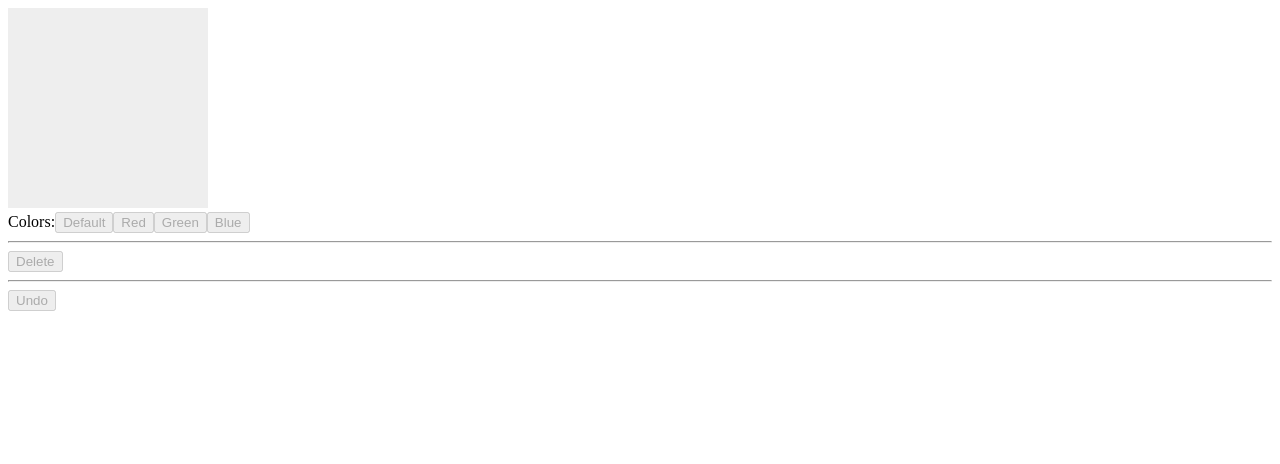
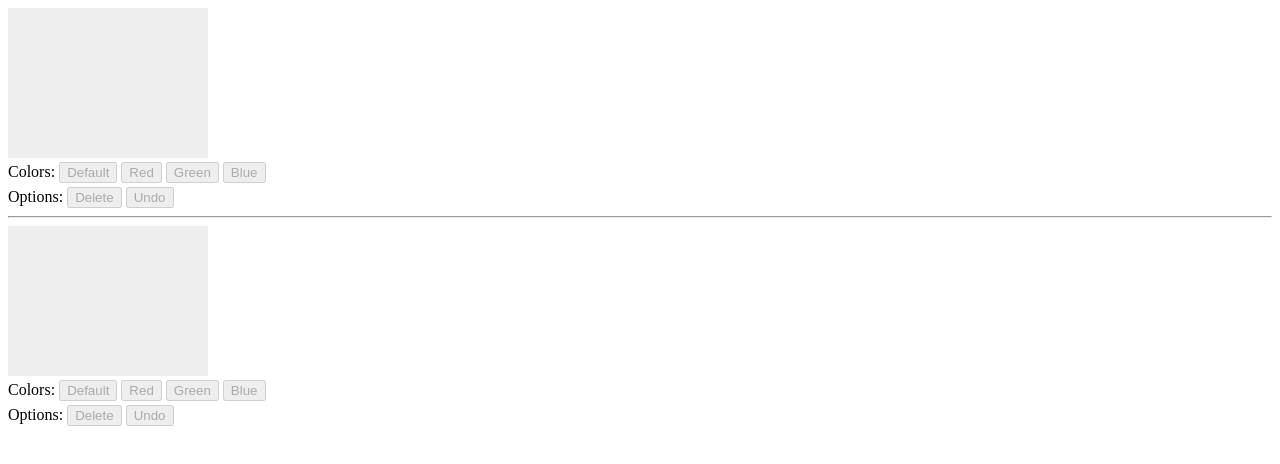
Before and after one commit to cxc421/joitai-demo, a React (Create React App) app: page / in a window 1280 px wide. Shown: the top 464 px of the page. Built offline with nearby package versions, Linux system fonts and the light colour scheme.

Commit message:
Add Provider example

```diff
--- /dev/null
+++ b/src/examples/10-add-provider/Controls.tsx
@@ -0,0 +1,43 @@
+import { useAtom } from "jotai";
+import { setColorAtom } from "./selection";
+import { deleteSelectedShpaeAtom } from "./SvgShapes";
+import { undoAtom } from "./hostory";
+
+const colors = [
+  { value: "", label: "Default" },
+  { value: "red", label: "Red" },
+  { value: "green", label: "Green" },
+  { value: "blue", label: "Blue" },
+];
+
+export const Controls = () => {
+  const [currentColor, setColor] = useAtom(setColorAtom);
+  const [isSelected, deleteSelectedShape] = useAtom(deleteSelectedShpaeAtom);
+  const [hasHistory, undoHistory] = useAtom(undoAtom);
+
+  return (
+    <div>
+      <div>
+        <span>Colors:</span>
+        {colors.map(({ value, label }) => (
+          <button
+            key={value}
+            onClick={() => setColor(value)}
+            disabled={currentColor === null || currentColor === value}
+          >
+            {label}
+          </button>
+        ))}
+      </div>
+      <div style={{ marginTop: 4 }}>
+        <span>Options:</span>
+        <button onClick={deleteSelectedShape} disabled={!isSelected}>
+          Delete
+        </button>
+        <button onClick={undoHistory} disabled={!hasHistory}>
+          Undo
+        </button>
+      </div>
+    </div>
+  );
+};
--- /dev/null
+++ b/src/examples/10-add-provider/SvgDots.tsx
@@ -0,0 +1,28 @@
+import { atom, useAtom } from "jotai";
+import type { Point } from "./types";
+import { addShapeAtom } from "./SvgShapes";
+
+const dotsAtom = atom<Point[]>([]);
+
+export const addDotAtom = atom(null, (_get, set, update: Point) => {
+  set(dotsAtom, (prev) => [...prev, update]);
+});
+
+export const commitDotsAtom = atom(null, (get, set) => {
+  set(addShapeAtom, get(dotsAtom));
+  set(dotsAtom, []);
+});
+
+const SvgDots = () => {
+  const [dots] = useAtom(dotsAtom);
+
+  return (
+    <g>
+      {dots.map(([x, y], idx) => (
+        <circle key={idx} cx={x} cy={y} r="2" fill="#aaa" />
+      ))}
+    </g>
+  );
+};
+
+export { SvgDots };
--- /dev/null
+++ b/src/examples/10-add-provider/SvgRoot.tsx
@@ -0,0 +1,49 @@
+import { atom, useAtom } from "jotai";
+import type { Point } from "./types";
+import { SvgDots, addDotAtom, commitDotsAtom } from "./SvgDots";
+import { SvgShapes } from "./SvgShapes";
+
+// Atoms
+
+const isDrawingAtom = atom(false);
+
+const handleMouseDownAtom = atom(null, (_, set) => {
+  set(isDrawingAtom, true);
+});
+
+const handleMouseUpAtom = atom(null, (_, set) => {
+  set(isDrawingAtom, false);
+  set(commitDotsAtom);
+});
+
+const handleMouseMoveAtom = atom(null, (get, set, update: Point) => {
+  if (get(isDrawingAtom)) {
+    set(addDotAtom, update);
+  }
+});
+
+const SvgRoot = () => {
+  const [, handleMouseDown] = useAtom(handleMouseDownAtom);
+  const [, handleMouseUp] = useAtom(handleMouseUpAtom);
+  const [, handleMouseMove] = useAtom(handleMouseMoveAtom);
+
+  return (
+    <svg
+      width="200"
+      height="150"
+      viewBox="0 0 200 150"
+      onMouseDown={handleMouseDown}
+      onMouseUp={handleMouseUp}
+      onMouseMove={(e) => {
+        const { x, y } = e.currentTarget.getBoundingClientRect();
+        handleMouseMove([e.clientX - x, e.clientY - y]);
+      }}
+    >
+      <rect width="200" height="200" fill="#eee" />
+      <SvgShapes />
+      <SvgDots />
+    </svg>
+  );
+};
+
+export { SvgRoot };
--- /dev/null
+++ b/src/examples/10-add-provider/SvgShape.tsx
@@ -0,0 +1,41 @@
+import { atom, useAtom } from "jotai";
+import type { Point, ShapeAtom } from "./types";
+import { selectShapeAtom, isSelectedAtomCreator } from "./selection";
+import { useMemo } from "react";
+
+const pointsToPath = (points: readonly Point[]) =>
+  points.reduce((acc, point) => {
+    if (!acc) return `M ${point[0]} ${point[1]}`;
+    return acc + ` L ${point[0]} ${point[1]}`;
+  }, "");
+
+export const createShapeAtom = (points: readonly Point[]): ShapeAtom =>
+  atom({ path: pointsToPath(points) });
+
+export const SvgShape = ({ shapeAtom }: { shapeAtom: ShapeAtom }) => {
+  const [shape] = useAtom(shapeAtom);
+  const [, selectShape] = useAtom(selectShapeAtom);
+  const isSelectedAtom = useMemo(
+    () => isSelectedAtomCreator(shapeAtom),
+    [shapeAtom]
+  );
+  const [isSelected] = useAtom(isSelectedAtom);
+
+  return (
+    <g onClick={() => selectShape(shapeAtom)}>
+      <path
+        d={shape.path}
+        fill="none"
+        stroke="red"
+        strokeWidth="12"
+        opacity={isSelected ? "0.3" : "0"}
+      />
+      <path
+        d={shape.path}
+        fill="none"
+        stroke={shape.color || "black"}
+        strokeWidth="3"
+      />
+    </g>
+  );
+};
--- /dev/null
+++ b/src/examples/10-add-provider/SvgShapes.tsx
@@ -0,0 +1,41 @@
+import { atom, useAtom } from "jotai";
+import type { Point } from "./types";
+import { createShapeAtom, SvgShape } from "./SvgShape";
+import { selectShapeAtom, selectedAtom, unselectAtom } from "./selection";
+import { shapeAtomsAtom } from "./hostory";
+
+export const addShapeAtom = atom(
+  null,
+  (_get, set, update: readonly Point[]) => {
+    if (update.length < 2) return;
+    const shapeAtom = createShapeAtom(update);
+    set(shapeAtomsAtom, (prev) => [...prev, shapeAtom]);
+    set(selectShapeAtom, shapeAtom);
+  }
+);
+
+export const deleteSelectedShpaeAtom = atom(
+  (get) => !!get(selectedAtom),
+  (get, set) => {
+    const selectedShape = get(selectedAtom);
+    if (selectedShape) {
+      set(shapeAtomsAtom, (shapeAtoms) =>
+        shapeAtoms.filter((shapeAtom) => shapeAtom !== selectedShape)
+      );
+      set(unselectAtom);
+    }
+  }
+);
+
+export const SvgShapes = () => {
+  const [shapeAtoms] = useAtom(shapeAtomsAtom);
+  return (
+    <g>
+      {shapeAtoms.map((shapeAtom, i) => {
+        const key = shapeAtom.toString();
+        console.log(`${i}: ${key}`);
+        return <SvgShape key={key} shapeAtom={shapeAtom} />;
+      })}
+    </g>
+  );
+};
--- /dev/null
+++ b/src/examples/10-add-provider/hostory.ts
@@ -0,0 +1,45 @@
+import { atom, SetStateAction } from "jotai";
+import { ShapeAtom, ShapeAtomValue } from "./types";
+import { unselectAtom } from "./selection";
+
+// Array of shape atom
+const internalShapeAtomsAtom = atom<ShapeAtom[]>([]);
+// Array of shape atom value array
+const historyAtom = atom<ShapeAtomValue[][]>([]);
+
+export const saveHistoryAtom = atom(null, (get, set, _update) => {
+  // Transfer array of shape atom to array of shape atom value
+  const shapes = get(internalShapeAtomsAtom).map((shapeAtom) => get(shapeAtom));
+  // Add latest shape atom values to first position
+  set(historyAtom, (prev) => [shapes, ...prev]);
+});
+
+export const shapeAtomsAtom = atom(
+  (get) => get(internalShapeAtomsAtom),
+  (_get, set, update: SetStateAction<ShapeAtom[]>) => {
+    // Each time set new shape atom array, save to history
+    // then replace the current internalShapeAtomsAtom
+    set(saveHistoryAtom);
+    set(internalShapeAtomsAtom, update);
+  }
+);
+
+export const undoAtom = atom(
+  (get) => {
+    const hastHistory = get(historyAtom).length > 0;
+    return hastHistory;
+  },
+  (get, set, _update) => {
+    const history = get(historyAtom);
+    const [shapes, ...otherHistory] = history;
+
+    set(internalShapeAtomsAtom, (prev) =>
+      shapes.map((shape, index) =>
+        prev[index] && get(prev[index]) === shape ? prev[index] : atom(shape)
+      )
+    );
+
+    set(historyAtom, otherHistory);
+    set(unselectAtom);
+  }
+);
--- /dev/null
+++ b/src/examples/10-add-provider/index.css
@@ -0,0 +1,7 @@
+button {
+  margin-left: 4px;
+}
+
+svg {
+  user-select: none;
+}
--- /dev/null
+++ b/src/examples/10-add-provider/index.tsx
@@ -0,0 +1,20 @@
+import "./index.css";
+import { Provider } from "jotai";
+import { SvgRoot } from "./SvgRoot";
+import { Controls } from "./Controls";
+
+const App = () => (
+  <>
+    <Provider>
+      <SvgRoot />
+      <Controls />
+    </Provider>
+    <hr />
+    <Provider>
+      <SvgRoot />
+      <Controls />
+    </Provider>
+  </>
+);
+
+export default App;
--- /dev/null
+++ b/src/examples/10-add-provider/selection.ts
@@ -0,0 +1,45 @@
+import { atom } from "jotai";
+import { ShapeAtom } from "./types";
+import { saveHistoryAtom } from "./hostory";
+
+// Hold current selected shape atom data
+const selectedShapeAtomAtom = atom<ShapeAtom | null>(null);
+
+// Set selected shape atom
+export const selectShapeAtom = atom(null, (_get, set, shapeAtom: ShapeAtom) => {
+  set(selectedShapeAtomAtom, shapeAtom);
+});
+
+// Create an atom to determine input shapeAtom is selectedShapeAtomAtom or not
+export const isSelectedAtomCreator = (shapeAtom: ShapeAtom) =>
+  atom((get) => get(selectedShapeAtomAtom) === shapeAtom);
+
+// Get current selected shape atom color & Set cureent selected shape atom color
+export const setColorAtom = atom(
+  (get) => {
+    const selectedShapeAtom = get(selectedShapeAtomAtom);
+    if (selectedShapeAtom) {
+      return get(selectedShapeAtom).color || "";
+    }
+    return null;
+  },
+  (get, set, color: string) => {
+    const selectedShapeAtom = get(selectedShapeAtomAtom);
+    if (selectedShapeAtom) {
+      set(saveHistoryAtom);
+      set(selectedShapeAtom, (prev) => ({
+        ...prev,
+        color,
+      }));
+    }
+  }
+);
+
+// Getter of selectedShapeAtomAtom
+export const selectedAtom = atom((get) => get(selectedShapeAtomAtom));
+
+// Set selectedShapeAtomAtom to null to release object reference, let JS engine trigger garbage collection
+export const unselectAtom = atom(null, (_get, set) => {
+  console.log("Unselect");
+  set(selectedShapeAtomAtom, null);
+});
--- /dev/null
+++ b/src/examples/10-add-provider/types.ts
@@ -0,0 +1,10 @@
+import type { PrimitiveAtom } from "jotai";
+
+export type Point = readonly [number, number];
+
+export type ShapeAtomValue = {
+  path: string;
+  color?: string;
+};
+
+export type ShapeAtom = PrimitiveAtom<ShapeAtomValue>;
--- a/src/index.tsx
+++ b/src/index.tsx
@@ -1,6 +1,6 @@
 import React from "react";
 import ReactDOM from "react-dom";
-import App from "./examples/09-add-undo/";
+import App from "./examples/10-add-provider";
 import reportWebVitals from "./reportWebVitals";
 
 ReactDOM.render(
```
